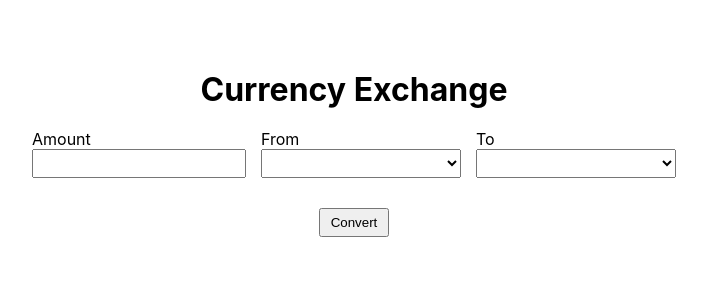
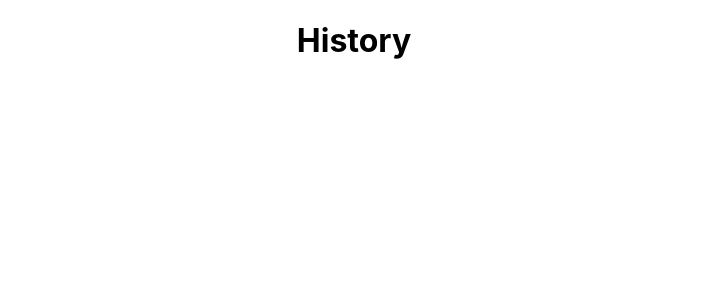
Before and after one commit to heimlee/currency-exchange-app, a React (Create React App) app in the folder currency-exchange/: page /history in a window 1280 px wide. Before the commit this address led to /. Shown: the top 300 px of the page, without its empty margins (286-993 px from the left). Built offline with nearby package versions, Linux system fonts and the light colour scheme.

Commit message:
Feat(history): create History module and add it to App

```diff
--- a/currency-exchange/src/App.js
+++ b/currency-exchange/src/App.js
@@ -9,6 +9,7 @@ import {
 import { Home } from './modules/home/Home';
 import { Default } from './modules/default/Default';
 import { Result } from './modules/result/Result';
+import { History } from './modules/history/History';
 
 import './App.scss';
 
@@ -19,6 +20,7 @@ function App() {
         <Route exact path='/' component={Home}/>
         <Route exact path='/default-selection' component={Default}/>
         <Route exact path='/result' component={Result} />
+        <Route exact path='/history' component={History} />
         <Redirect to="/" />
       </Switch>
     </Router>
--- /dev/null
+++ b/currency-exchange/src/modules/history/History.js
@@ -0,0 +1,11 @@
+import React from 'react';
+
+import './history.scss';
+
+export const History = () => {
+  return(
+    <div className="history-container">
+      <h1>History</h1>
+    </div>
+  );
+};
--- /dev/null
+++ b/currency-exchange/src/modules/history/history.scss
@@ -0,0 +1,4 @@
+.history-container {
+  display: flex;
+  justify-content: center;
+}
```
